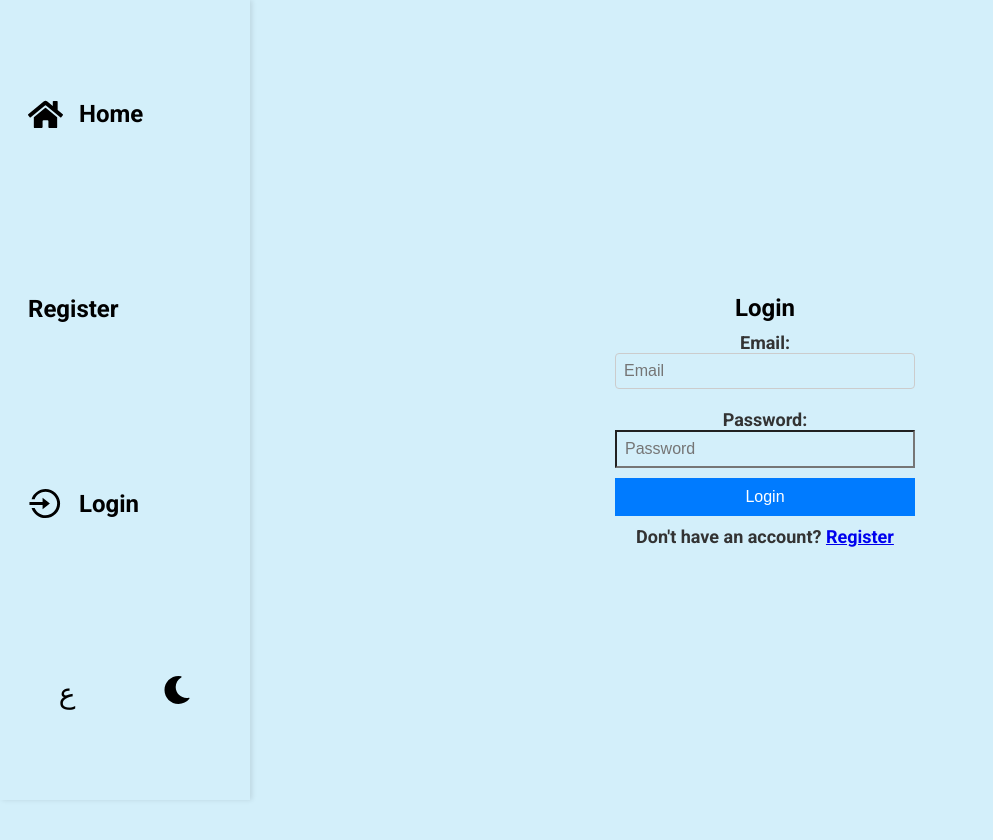
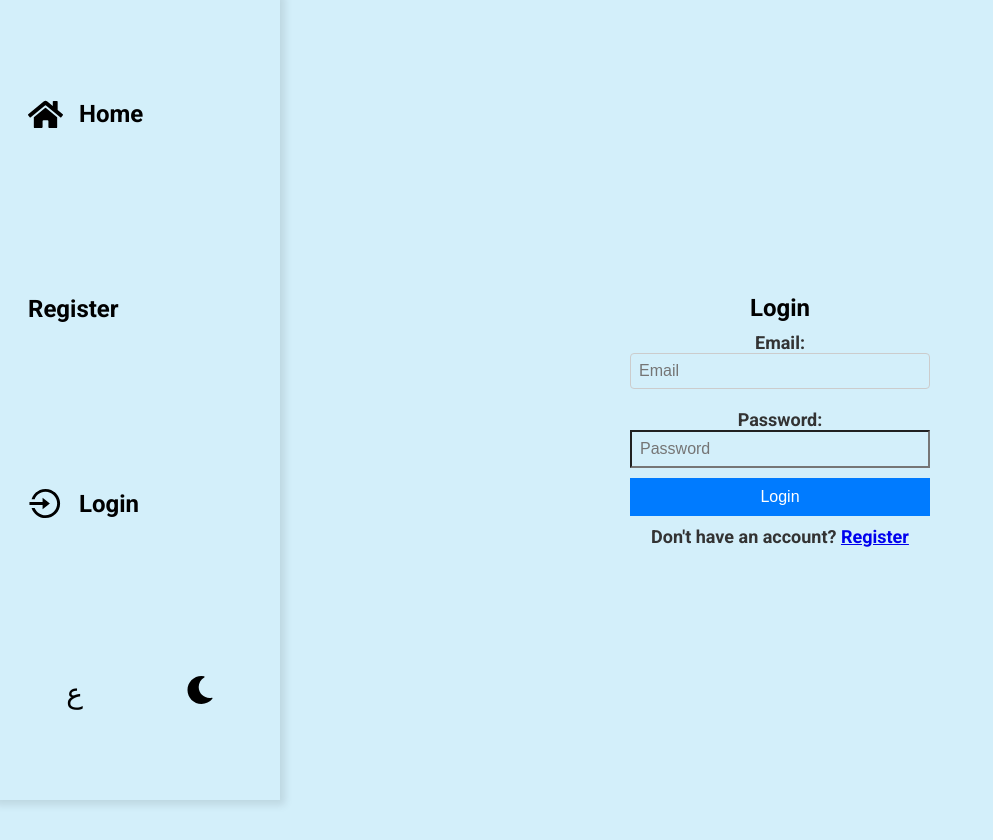
Before and after one commit to Abu-ellil/Social-App-Wahy, a React (Vite) app in the folder front/: page /login in a window 1280 px wide. Shown: the whole page, without its empty margins (0-993 px from the left). Built offline with nearby package versions, Linux system fonts and the light colour scheme.

Commit message:
loadinc css fix

```diff
--- a/front/src/App.css
+++ b/front/src/App.css
@@ -9,7 +9,7 @@
 }
 
 #root {
-  min-height: 100vh;
+  min-height: 98vh;
   width: 100%;
 }
 
@@ -17,6 +17,7 @@
 body {
   font-family: Roboto, Tajawal;
   min-height: 100vh;
+  transition: all .3s ease-in-out;
 }
 
 .app {
--- a/front/src/App.jsx
+++ b/front/src/App.jsx
@@ -20,7 +20,7 @@ import { useTheme } from "./context/ThemeContext.jsx"; // Import useTheme hook
 function App() {
   const dispatch = useDispatch();
   const { i18n } = useTranslation();
-  const { theme, toggleTheme } = useTheme()
+  const { theme, toggleTheme } = useTheme();
 
   const user = useSelector((state) => state.user);
   const [token, setToken] = useState(false);
@@ -43,7 +43,10 @@ function App() {
   }, []);
 
   return (
-    <div className={`app ${theme}`}>
+    <div
+      dir={i18n.language === "ar" ? "rtl" : "ltr"}
+      className={`app ${theme}`}
+    >
       <I18nextProvider i18n={i18n}>
         <Router>
           <SideMenu />
--- a/front/src/components/isLoading/style.css
+++ b/front/src/components/isLoading/style.css
@@ -1,13 +1,17 @@
-
 .loader {
   position: fixed;
   top: 90%;
-  left: 60%;
-  transform: translate(-30%, -50%);
+  left: 50%;
   display: flex;
   justify-content: center;
   align-items: center;
   transition: all 0.3s ease-in-out;
+}
+
+[dir="rtl"] .loader {
+  left: auto;
+  right: 50%;
+  transform: translate(-50%, -50%);
 }
 .circle {
   background-color: #007bff;
--- a/front/src/components/sideBar/sideMenu.css
+++ b/front/src/components/sideBar/sideMenu.css
@@ -6,9 +6,9 @@
   position: sticky;
   left: 0;
   top: 0;
-  width: 250px;
+  width: 280px;
   padding: 20px;
-  box-shadow: 2px 0 5px rgba(0, 0, 0, 0.1);
+ box-shadow: 0px 0px 8px 5px rgba(0, 0, 0, 0.1);
 }
 
 .side-menu.light {
@@ -33,7 +33,7 @@
 }
 
 .navbar-link:hover {
-  background-color: #ffffff27;
+  background-color: #7f838634;
 }
 
 .side-menu a {
```
